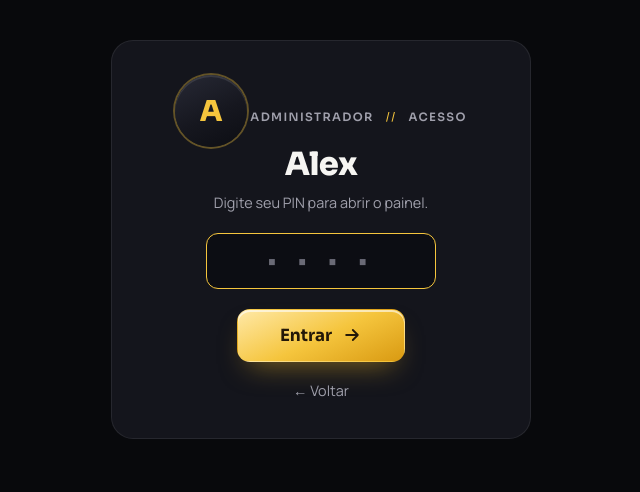
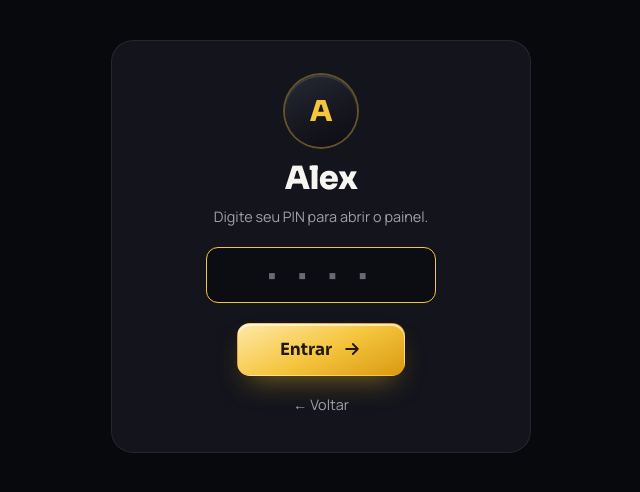
Before and after one commit to alexbarreto38-jpg/projetobm, a Flask app: page /acessar/1 in a window 1280 px wide. Shown: the top 492 px of the page, without its empty margins (319-959 px from the left). Run offline with Flask 3, Linux system fonts and the light colour scheme; data comes from the database, SQL or seed files in the repository.

Commit message:
Remove a etiqueta da tela de acesso por PIN
Co-Authored-By: Claude Fable 5 <noreply@anthropic.com>
Claude-Session: https://claude.ai/code/session_01AexGYeRrhthTJcpFXmiGix

```diff
--- a/templates/acessar.html
+++ b/templates/acessar.html
@@ -2,11 +2,9 @@
 {% block titulo %}{{ pessoa.nome }} — Bater Ponto da WISE{% endblock %}
 {% block conteudo %}
 <div class="cartao" style="max-width:420px;margin:0 auto;text-align:center">
-  <span class="avatar-grande {% if pessoa.papel == 'gestor' %}avatar-grande--gestor{% endif %}">
+  <span class="avatar-grande {% if pessoa.papel == 'gestor' %}avatar-grande--gestor{% endif %}"
+        style="margin-bottom:14px">
     {{ pessoa.nome[0]|upper }}
-  </span>
-  <span class="eyebrow" style="margin-top:14px">
-    {% if pessoa.papel == 'gestor' %}Administrador{% else %}Colaborador{% endif %} <b>//</b> acesso
   </span>
   <h1>{{ pessoa.nome }}</h1>
   <p class="discreto" style="margin-bottom:1.2rem">
```
